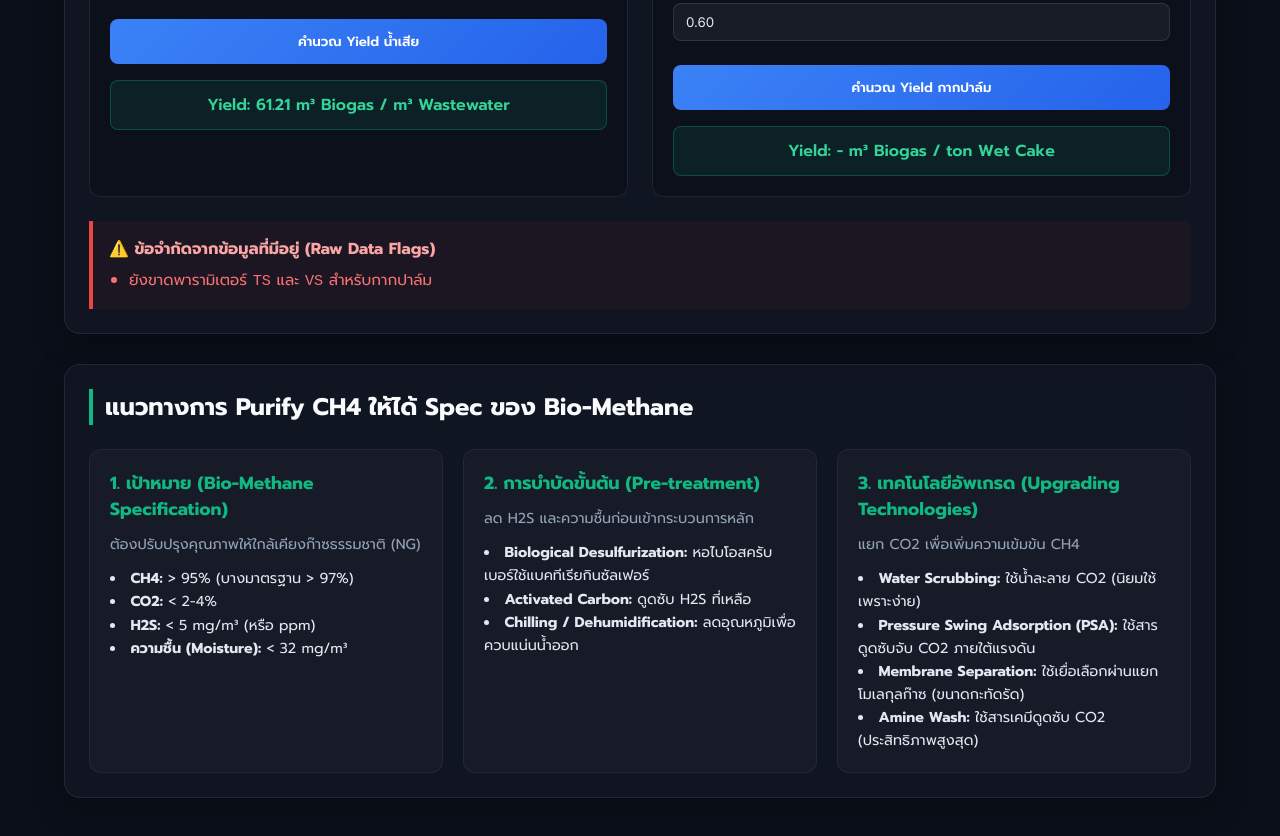
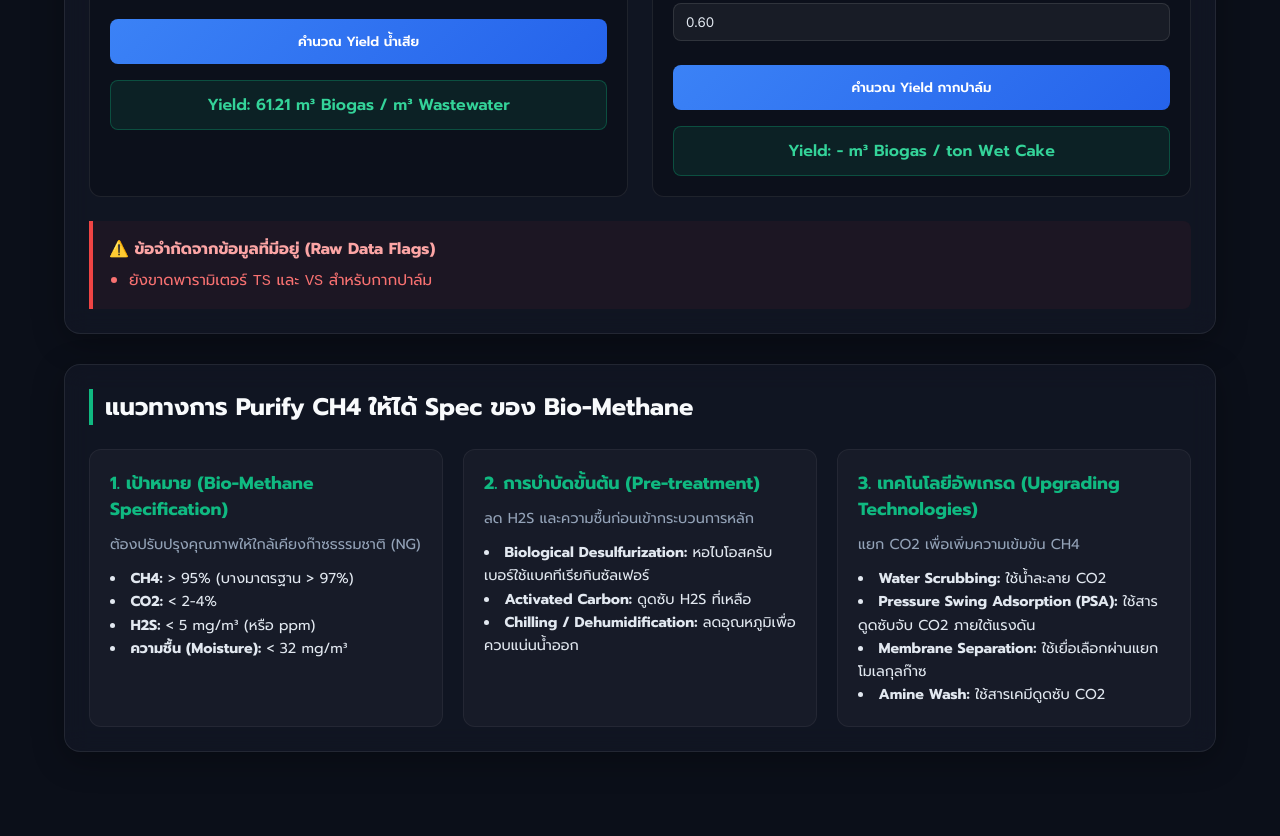
Before and after one commit to ohm2445544/Bio-Gas-25-6-2569-, a website: page index.html in a window 1280 px wide. Shown: the part 2493-3329 px from the top of the page. After the commit the page ends 3295 px from the top, so only its background shows below. Drawn offline with nearby package versions, Linux system fonts and the light colour scheme.

Commit message:
Update index.html
ต้อข้อความที่ดูเป็น AI ออก

```diff
--- a/index.html
+++ b/index.html
@@ -221,10 +221,10 @@
                     <h3>3. เทคโนโลยีอัพเกรด (Upgrading Technologies)</h3>
                     <p>แยก CO2 เพื่อเพิ่มความเข้มข้น CH4</p>
                     <ul>
-                        <li><strong>Water Scrubbing:</strong> ใช้น้ำละลาย CO2 (นิยมใช้เพราะง่าย)</li>
+                        <li><strong>Water Scrubbing:</strong> ใช้น้ำละลาย CO2</li>
                         <li><strong>Pressure Swing Adsorption (PSA):</strong> ใช้สารดูดซับจับ CO2 ภายใต้แรงดัน</li>
-                        <li><strong>Membrane Separation:</strong> ใช้เยื่อเลือกผ่านแยกโมเลกุลก๊าซ (ขนาดกะทัดรัด)</li>
-                        <li><strong>Amine Wash:</strong> ใช้สารเคมีดูดซับ CO2 (ประสิทธิภาพสูงสุด)</li>
+                        <li><strong>Membrane Separation:</strong> ใช้เยื่อเลือกผ่านแยกโมเลกุลก๊าซ</li>
+                        <li><strong>Amine Wash:</strong> ใช้สารเคมีดูดซับ CO2</li>
                     </ul>
                 </div>
             </div>
```
